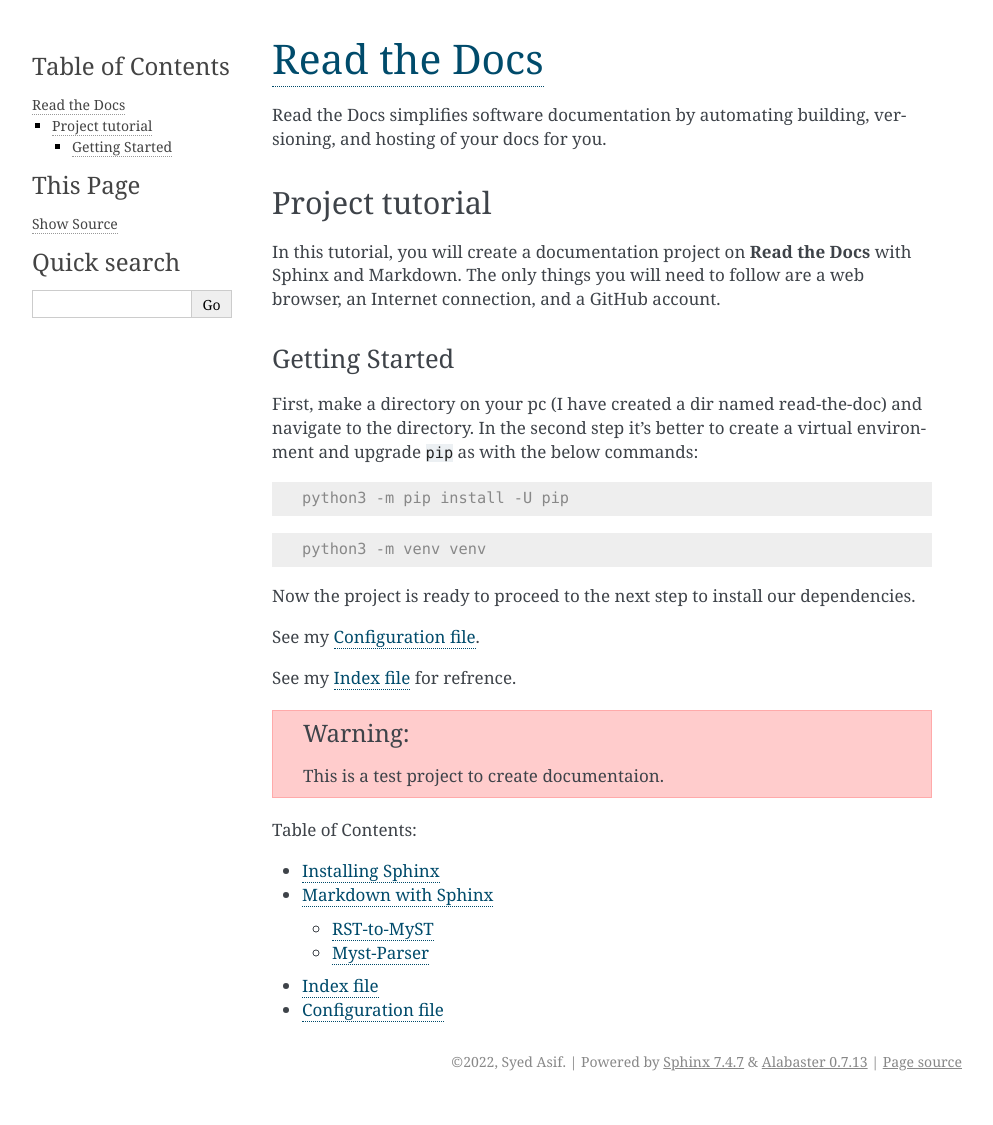
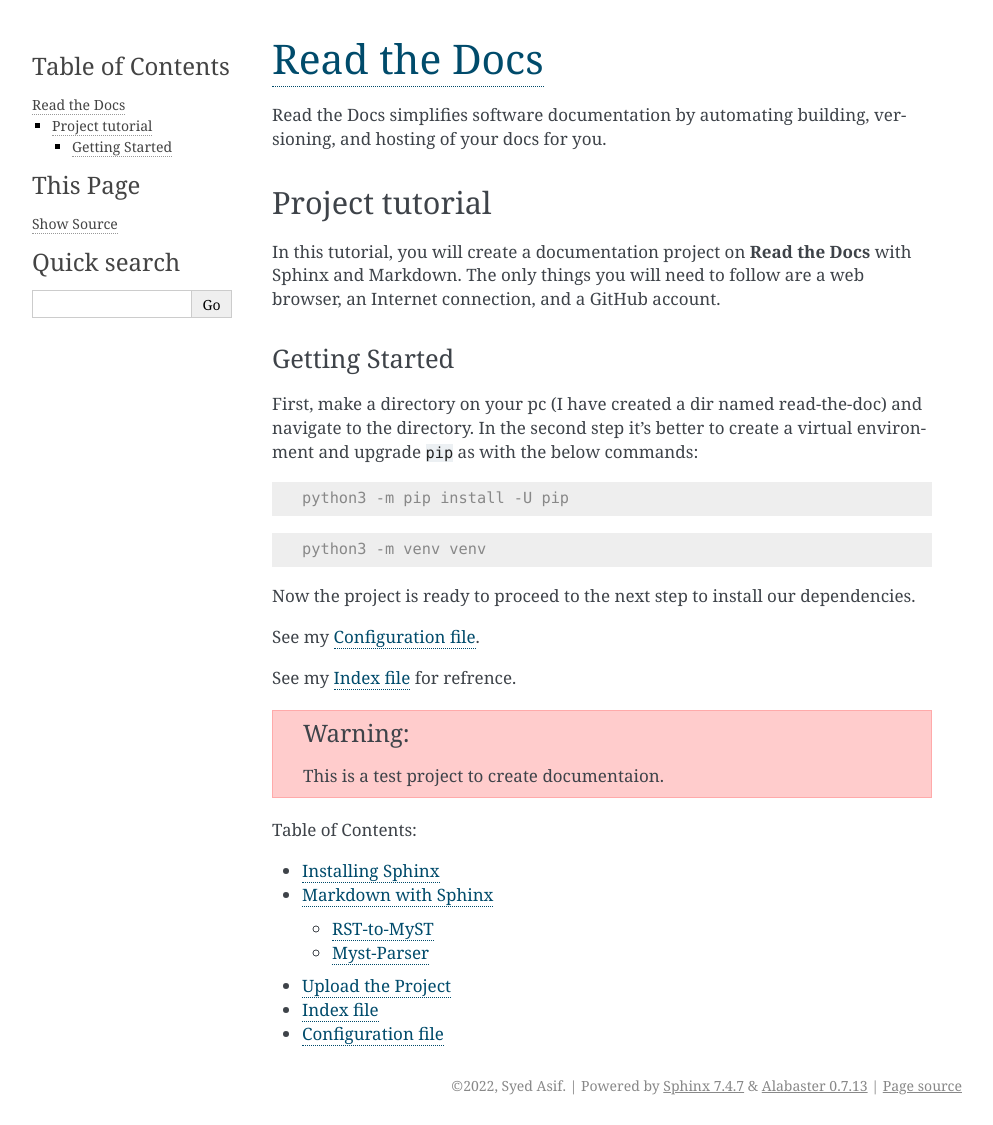
Before and after one commit to sydasif/read-the-doc, a Sphinx documentation site: the page built from docs/source/index.md, in a window 1280 px wide. Shown: the whole page, without its empty margins (148-1141 px from the left). Built offline with Sphinx 7.4.7, drawn with Linux system fonts in a browser that asks for light colours; before the commit the page ends 1101 px from its top, so only the background shows below that.

Commit message:
update index

````diff
--- a/docs/source/index.md
+++ b/docs/source/index.md
@@ -21,6 +21,7 @@
 
 Installing Sphinx <sphinx>
 Markdown with Sphinx <markdown>
+Upload the Project <import>
 Index file <link/my-index-file>
 Configuration file <link/my-conf-file>
 ```
````
